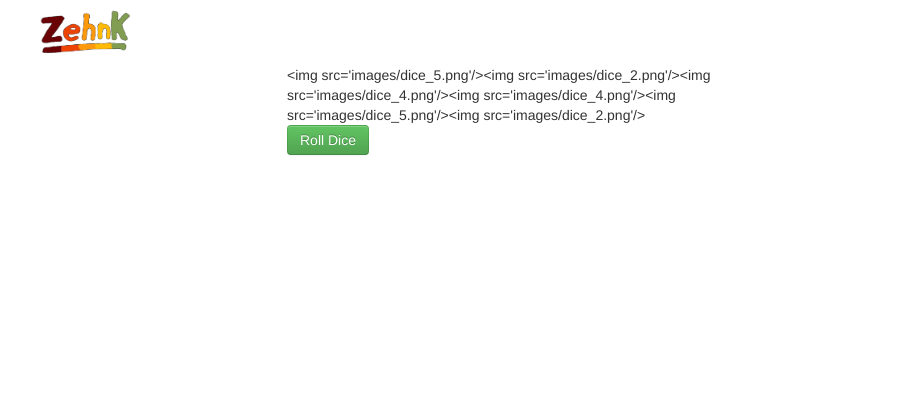
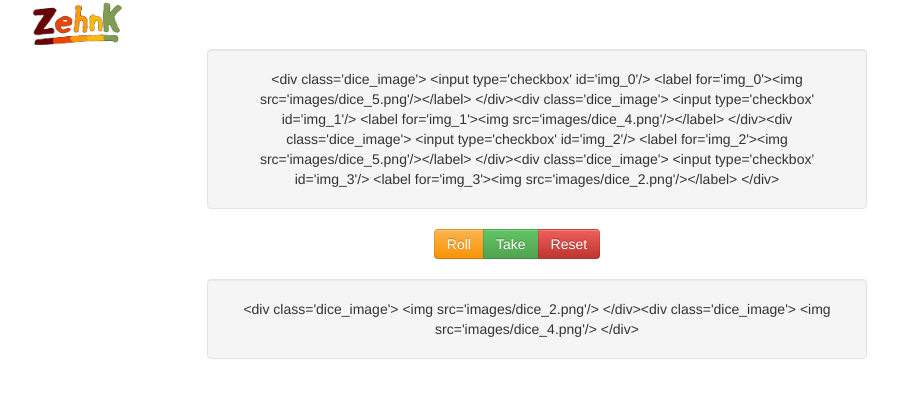
Before and after one commit to MFait/ZehnK, a Sinatra app: page / in a window 1280 px wide. Shown: the top 398 px of the page, without its empty margins (123-1021 px from the left). Run offline with Sinatra, Linux system fonts and the light colour scheme.

Commit message:
Worked on ZehnK layout. Included new helper methods

```diff
--- a/public/bootstrap/css/style.css
+++ b/public/bootstrap/css/style.css
@@ -1 +1,27 @@
-img{width: 100px; margin: 8px;}
+.logo img {
+    width: 100px;
+}
+
+.dice_box img{width: 80px; margin: 8px;}
+
+
+.dice_image {
+    /*float: left;*/
+    display: inline-block;
+    position: relative;
+}
+
+.dice_image input {
+    position: absolute;
+    bottom: 10;
+    left: 10;
+}
+
+.center {
+    width: 100%;
+    text-align: center;
+}
+
+.margin20 {
+    margin-top: 20px;
+}
--- a/views/index.haml
+++ b/views/index.haml
@@ -7,10 +7,18 @@
   %body
     .container
 
-      .row
+      .row.logo
         %img(src="images/logo.png")
       .row
-        .span6.offset3
-          ==#{display_dice_set(game.table_set)}
-          %br
-          %input{:type=>"button", :class=>"btn btn-success", :value=>"Roll Dice", :onclick=>"window.location.reload()"}
+        .span8.offset2.center.well.dice_box
+          ==#{display_table_dice_set(game.table_set)}
+      .row
+        .span8.offset2.center
+          .btn-group
+            %input{:type=>"button", :class=>"btn btn-warning", :value=>"Roll", :onclick=>"window.location.reload()"}
+            %input{:type=>"button", :class=>"btn btn-success", :value=>"Take"}
+            %input{:type=>"button", :class=>"btn btn-danger", :value=>"Reset"}
+
+      .row
+        .span8.offset2.center.well.margin20.dice_box
+          ==#{display_pocket_dice_set(game.pocket_set)}
--- a/zehnk.rb
+++ b/zehnk.rb
@@ -5,21 +5,39 @@
 require 'haml'
 
 helpers do
-  def display_dice_set(dice_set)
+  def display_table_dice_set(dice_set)
+    output = []
+    dice_set.dices.each_with_index do |dice, index|
+       output << display_dice_with_checkbox(dice, index)
+    end
+    output.join ''
+  end
+
+  def display_pocket_dice_set(dice_set)
     output = []
     dice_set.dices.each do |dice|
-       output << display_dice(dice)
+      output << display_dice(dice)
     end
     output.join ''
   end
 
   def display_dice(dice)
-    "<img src='images/dice_#{dice.face}.png'/>"
+    "<div class='dice_image'>
+    <img src='images/dice_#{dice.face}.png'/>
+    </div>"
+  end
+
+  def display_dice_with_checkbox(dice, index)
+    "<div class='dice_image'>
+    <input type='checkbox' id='img_#{index}'/>
+    <label for='img_#{index}'><img src='images/dice_#{dice.face}.png'/></label>
+    </div>"
   end
 end
 
 get '/' do
   game  = Game.new
   game.start
+  game.pocket([1,2])
   haml :index, :locals => { :game => game}
 end
```
